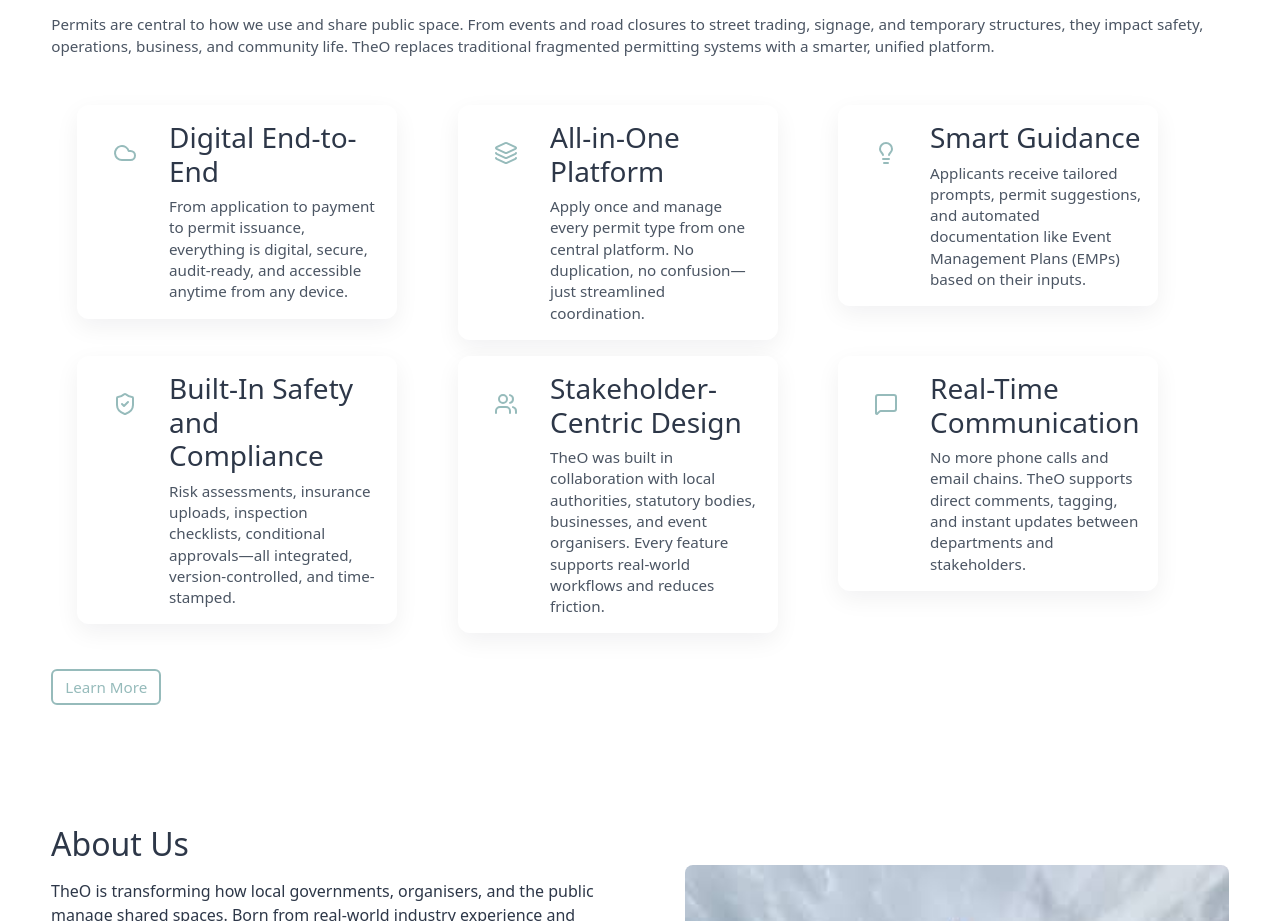
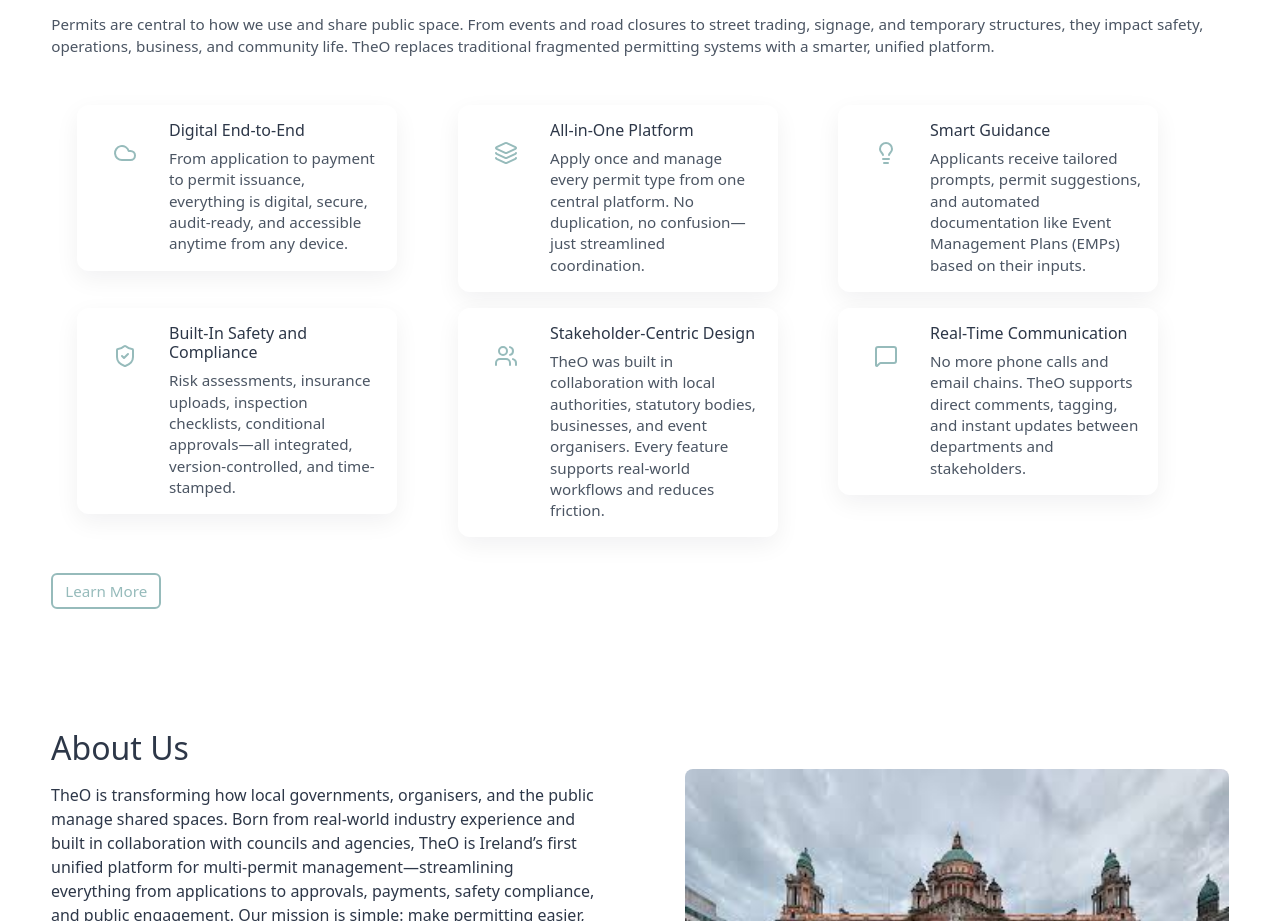
Before and after one commit to flickShot555/event-permit-ui, a React (Create React App) app: page / in a window 1280 px wide. Shown: the part 2962-3883 px from the top of the page. Built offline with nearby package versions, Linux system fonts and the light colour scheme.

Commit message:
change-request-4-point-5

```diff
--- a/src/components/FeatureHighlights.jsx
+++ b/src/components/FeatureHighlights.jsx
@@ -94,9 +94,9 @@
               </div>
 
               <div className="fh-card-body">
-                <h3 id={`fh-card-title-${idx}`} className="fh-card-title">
+                <h6 id={`fh-card-title-${idx}`} className="fh-card-title">
                   {h.title}
-                </h3>
+                </h6>
                 <p className="fh-card-desc">{h.desc}</p>
               </div>
 
```
